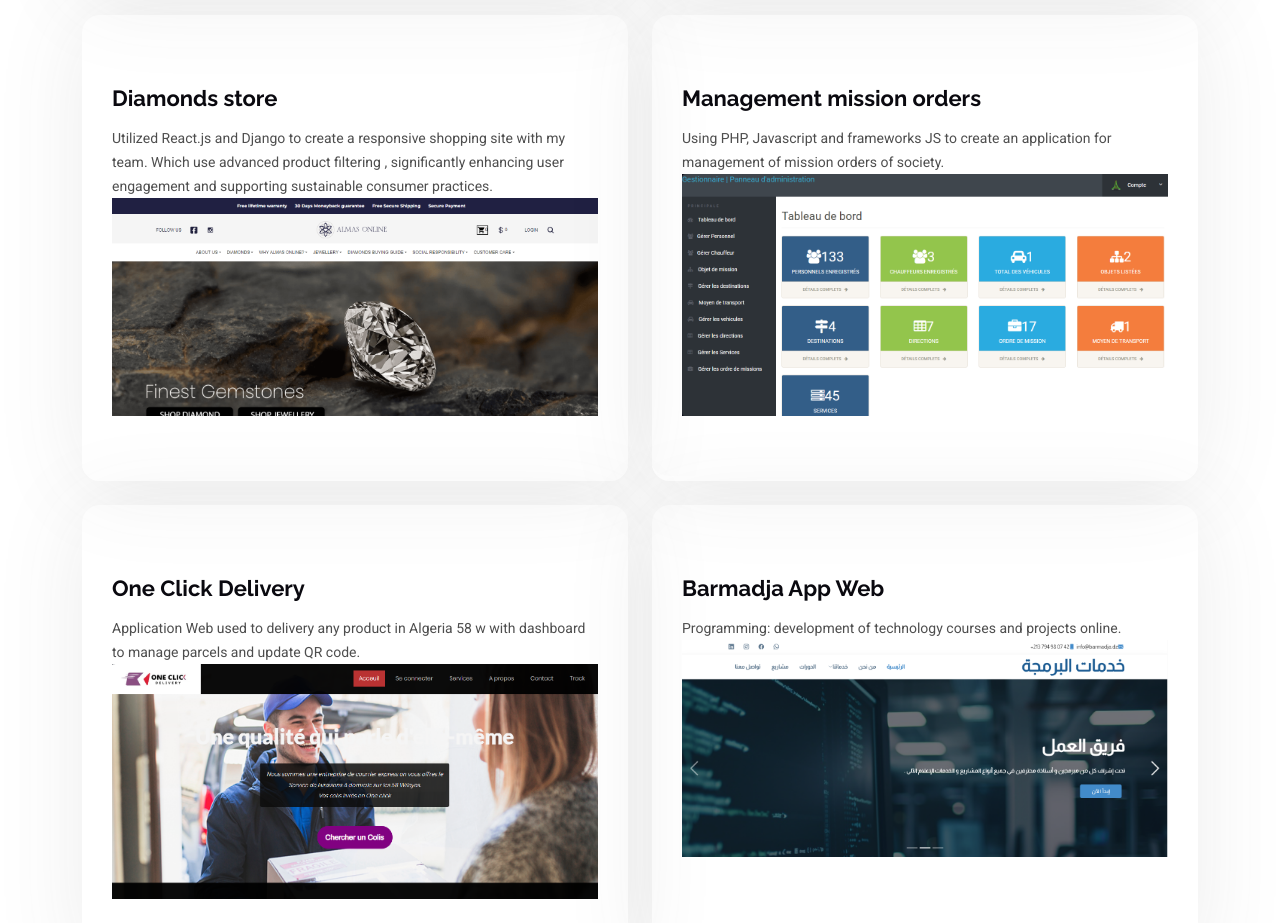
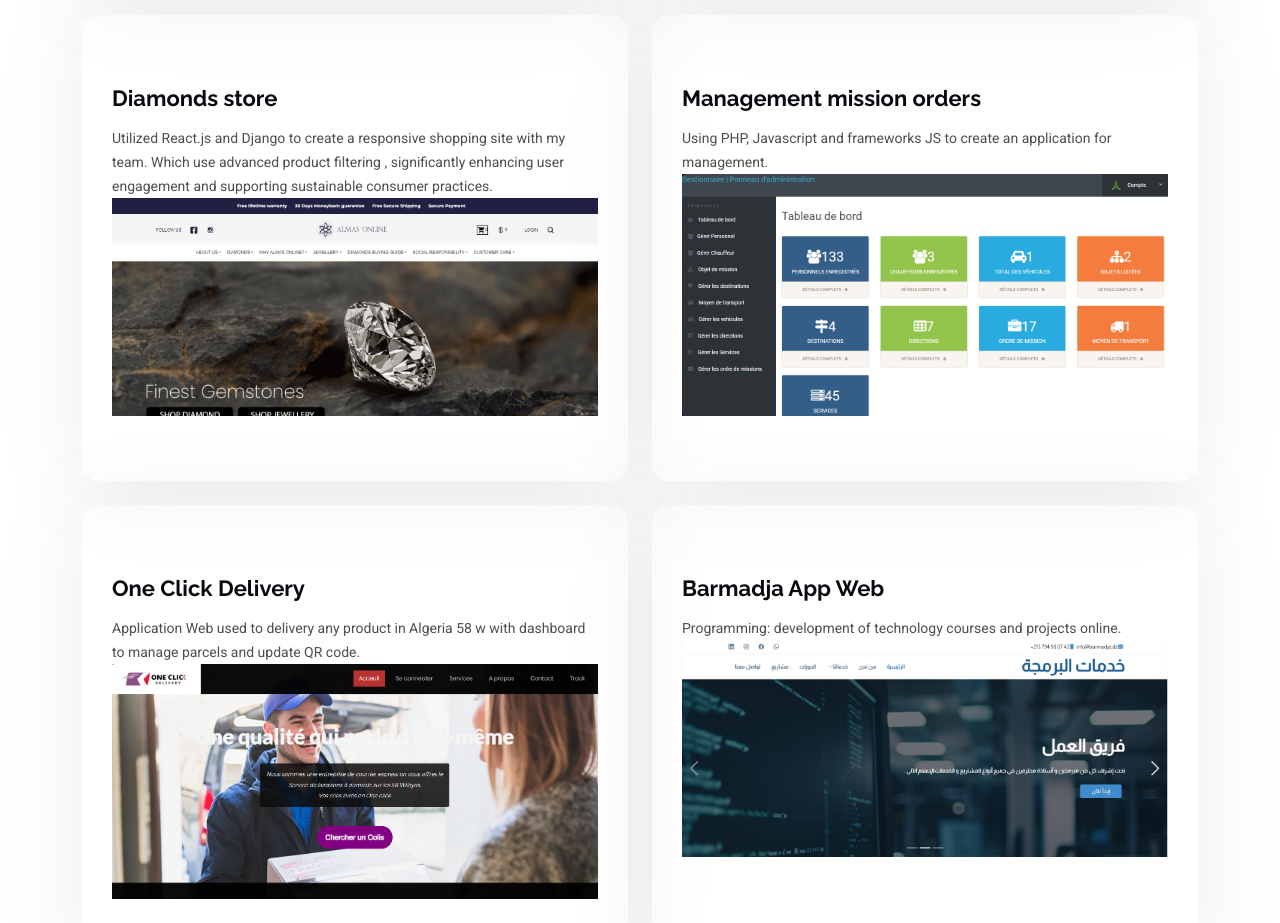
Before and after one commit to soukiaaa/web-portfolio, a plain HTML site: page index.html in a window 1280 px wide. Shown: the part 1500-2423 px from the top of the page. Drawn offline with Linux system fonts and the light colour scheme.

Commit message:
Update index.html

```diff
--- a/index.html
+++ b/index.html
@@ -111,7 +111,7 @@
               <a href="#" class="stretched-link">
                 <h3>Management mission orders</h3>
               </a>
-              <p>Using PHP, Javascript and frameworks JS to create an application for management of mission orders of society.</p>
+              <p>Using PHP, Javascript and frameworks JS to create an application for management.</p>
               <img width="100%" src="assets/img/1.png" alt="">
             </div>
           </div><!-- End Service Item -->
```
